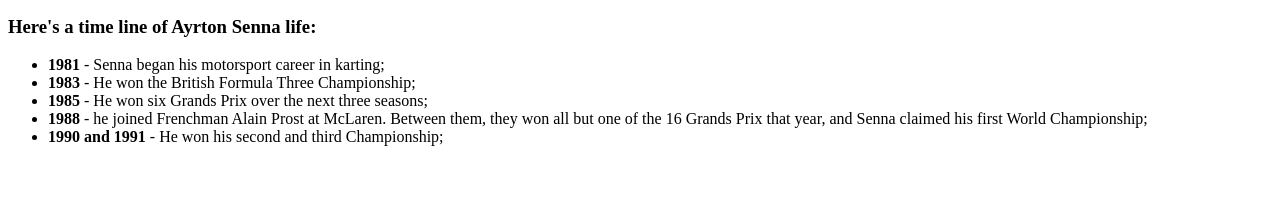
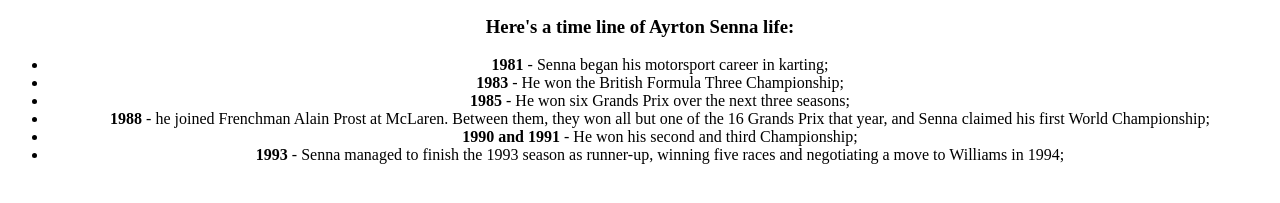
Before and after one commit to adelinesoares/tribute-page, a plain HTML site: page index.html in a window 1280 px wide. Shown: the part 453-656 px from the top of the page. Drawn offline with Linux system fonts and the light colour scheme.

Commit message:
added news li elements and created a body selector

```diff
--- a/index.html
+++ b/index.html
@@ -37,6 +37,9 @@
                 <li>
                     <strong>1990 and 1991</strong> - He won his second and third Championship;
                 </li>
+                <li>
+                    <strong>1993</strong> - Senna managed to finish the 1993 season as runner-up, winning five races and negotiating a move to Williams in 1994;
+                </li>
             </ul>
             <a id="tribute-link" href="https://en.wikipedia.org/wiki/Ayrton_Senna" target="_blank">
         </section>
--- a/styles.css
+++ b/styles.css
@@ -6,3 +6,7 @@ img{
     max-width: 100%;
     height: auto;
   }
+
+  body{
+    text-align: center;
+  }
```
